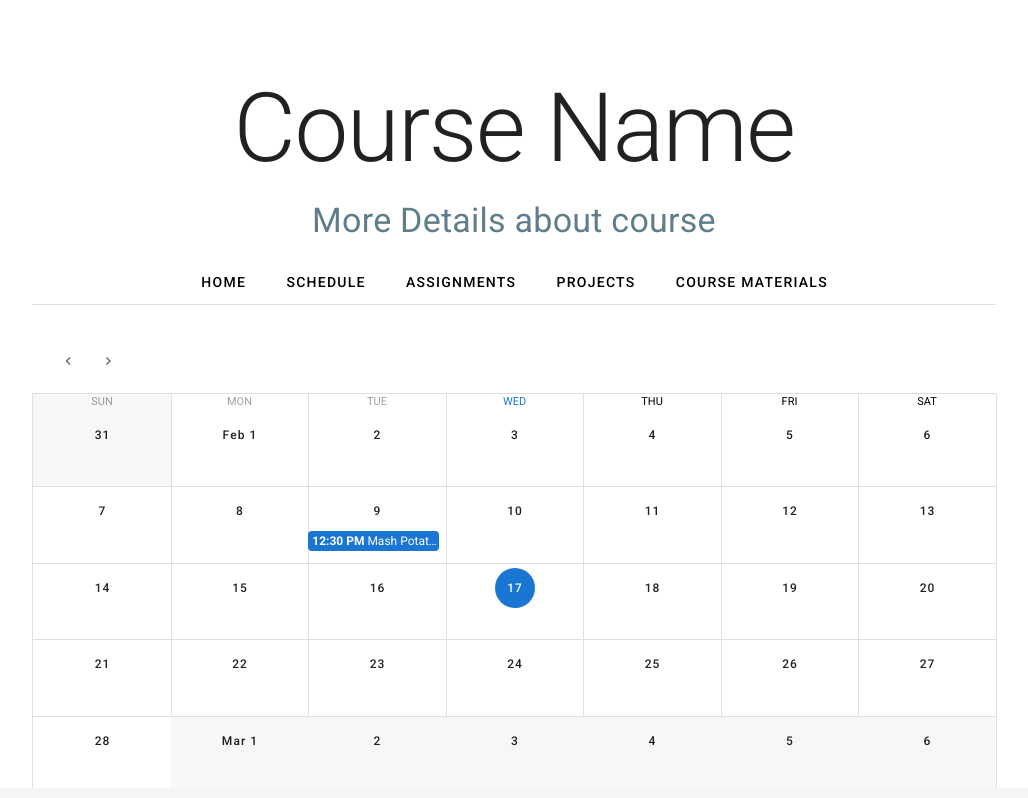
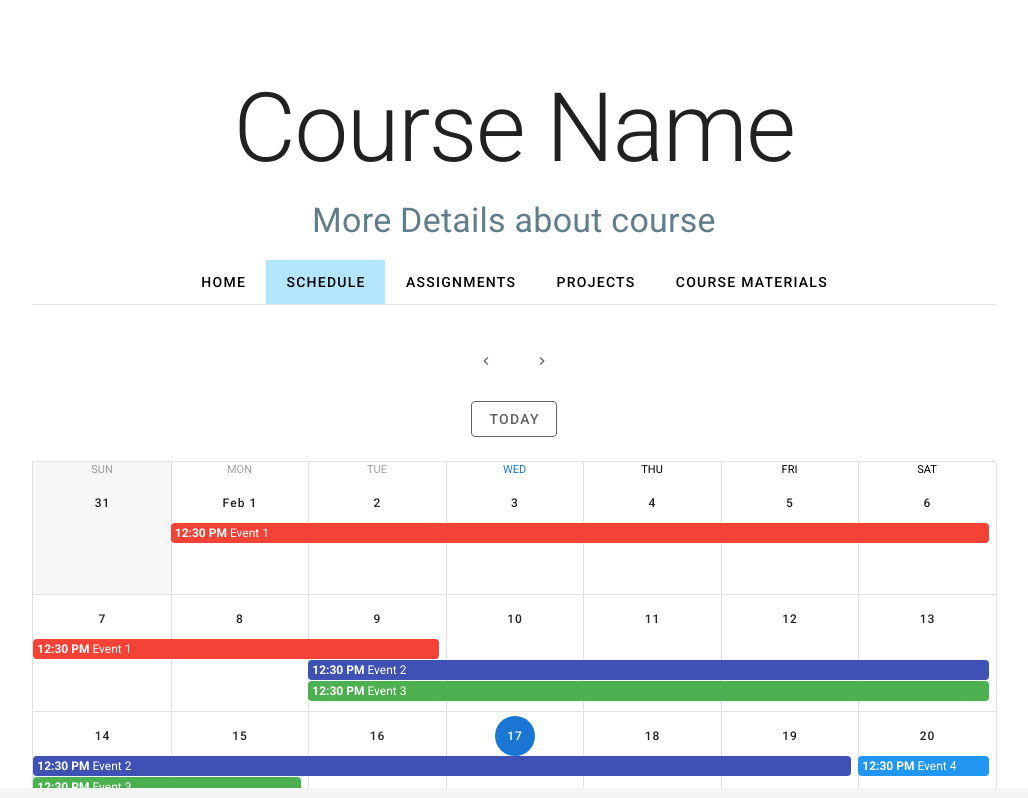
Before and after one commit to Amin-MAG/course-template, a Nuxt app: page / in a window 1280 px wide. Shown: the top 798 px of the page, without its empty margins (126-1154 px from the left). Built offline with nearby package versions, Linux system fonts and the light colour scheme.

Commit message:
Add Schedule component

```diff
--- a/components/About.vue
+++ b/components/About.vue
@@ -45,7 +45,7 @@
         <v-col cols="8">
           <div class="text-h5">Teacher Assistants</div>
           <v-row>
-            <v-col v-for="ta in people.assistants" cols="3" class="justify-center">
+            <v-col v-for="(ta, index) in people.assistants" :key="index" cols="3" class="justify-center">
               <div
                 class="pa-4 d-flex flex-column align-center justify-center">
                 <v-img
--- a/components/CourseMaterials.vue
+++ b/components/CourseMaterials.vue
@@ -30,6 +30,7 @@
       <v-row class="my-4">
         <v-col
           v-for="(material, index) in materials.additional"
+          :key="index"
           cols="4">
           <v-card>
             <v-img
--- /dev/null
+++ b/components/Schedule.vue
@@ -0,0 +1,94 @@
+<template>
+  <v-row class="fill-height">
+    <v-col>
+      <v-sheet class="mb-2" height="64">
+        <v-toolbar class="d-flex flex-column align-center justify-center" flat>
+          <v-btn
+            fab
+            text
+            small
+            class="mx-2"
+            color="grey darken-2"
+            @click="prev">
+            <v-icon small>
+              mdi-chevron-left
+            </v-icon>
+          </v-btn>
+
+          <v-toolbar-title class="text-center mx-2 text-h6" v-if="$refs.calendar">
+            {{ $refs.calendar.title }}
+          </v-toolbar-title>
+
+          <v-btn
+            fab
+            text
+            small
+            class="mx-2"
+            color="grey darken-2"
+            @click="next">
+            <v-icon small>
+              mdi-chevron-right
+            </v-icon>
+          </v-btn>
+
+          <v-spacer/>
+        </v-toolbar>
+      </v-sheet>
+
+      <div class="mb-6 d-flex flex-column align-center justify-center">
+        <v-btn
+          outlined
+          class="mx-auto"
+          color="grey darken-2"
+          @click="setToday">
+          Today
+        </v-btn>
+
+      </div>
+
+      <v-sheet height="600">
+        <v-calendar
+          ref="calendar"
+          v-model="focus"
+          color="primary"
+          type="month"
+          :events="events"
+          :event-color="getEventColor"/>
+      </v-sheet>
+    </v-col>
+  </v-row>
+</template>
+
+<script>
+  export default {
+    name: "Schedule",
+    data: ()=>({
+      focus: '',
+    }),
+    mounted () {
+      this.$refs.calendar.checkChange();
+    },
+    methods: {
+      getEventColor(event) {
+        return event.color
+      },
+      setToday() {
+        this.focus = ''
+      },
+      prev() {
+        this.$refs.calendar.prev()
+      },
+      next() {
+        this.$refs.calendar.next()
+      },
+      rnd(a, b) {
+        return Math.floor((b - a + 1) * Math.random()) + a
+      },
+    },
+    props: ['events']
+  }
+</script>
+
+<style scoped>
+
+</style>
--- a/pages/index.vue
+++ b/pages/index.vue
@@ -13,7 +13,8 @@
         class="d-flex align-center justify-center">
 
         <v-btn
-          v-for="item in menu"
+          v-for="(item, index) in menu"
+          :key="index"
           color="black"
           v-ripple="{ class: `light-blue--text` }"
           :style="page===item.pageName ? 'background-color: #B3E5FC' : ''"
@@ -33,45 +34,7 @@
       <assignments v-show="page===ASSIGNMENT_PAGE" :assignments="assignments"/>
       <assignments v-show="page===PROJECT_PAGE" :assignments="projects"/>
       <CourseMaterials v-show="page===COURSE_MATERIAL_PAGE" :materials="materials"/>
-
-      <v-row>
-        <v-col>
-          <v-sheet height="400">
-            <v-toolbar flat>
-              <v-btn
-                fab
-                text
-                small
-                color="grey darken-2"
-                @click="prev">
-                <v-icon small>
-                  mdi-chevron-left
-                </v-icon>
-              </v-btn>
-              <v-btn
-                fab
-                text
-                small
-                color="grey darken-2"
-                @click="next">
-                <v-icon small>
-                  mdi-chevron-right
-                </v-icon>
-              </v-btn>
-              <v-toolbar-title v-if="$refs.calendar">
-                {{ $refs.calendar.title }}
-              </v-toolbar-title>
-            </v-toolbar>
-            <v-calendar
-              ref="calendar"
-              v-model="focus"
-              color="primary"
-              :events="schedule.events"
-              :type="type"/>
-          </v-sheet>
-        </v-col>
-      </v-row>
-
+      <Schedule v-show="page===SCHEDULE_PAGE" :events="schedule.events"/>
 
       <v-divider class="my-8"/>
 
@@ -87,9 +50,10 @@
   import About from "../components/About";
   import Footer from "../components/Footer";
   import CourseMaterials from "../components/CourseMaterials";
+  import Schedule from "../components/Schedule";
 
   const HOME_PAGE = 'home';
-  const SCHEDULE_PAGE = 'Schedule';
+  const SCHEDULE_PAGE = 'schedule';
   const ASSIGNMENT_PAGE = 'assignments';
   const PROJECT_PAGE = 'projects';
   const COURSE_MATERIAL_PAGE = 'materials';
@@ -142,11 +106,30 @@
 
       // Schedule
       schedule: {
-        events:[
+        events: [
           {
-            name: 'Mash Potatoes',
+            name: 'Event 1',
+            start: '2021-02-01 12:30',
+            end: '2021-02-09 15:30',
+            color: 'red'
+          },
+          {
+            name: 'Event 2',
             start: '2021-02-09 12:30',
-            end: '2021-02-09 15:30',
+            end: '2021-02-19 15:30',
+            color: 'indigo'
+          },
+          {
+            name: 'Event 3',
+            start: '2021-02-09 12:30',
+            end: '2021-02-15 15:30',
+            color: 'green'
+          },
+          {
+            name: 'Event 4',
+            start: '2021-02-20 12:30',
+            end: '2021-02-24 15:30',
+            color: 'blue'
           },
         ]
       },
@@ -279,14 +262,6 @@
         ]
       }
     }),
-    components: { CourseMaterials, Footer, About },
-    methods: {
-      prev () {
-        this.$refs.calendar.prev()
-      },
-      next () {
-        this.$refs.calendar.next()
-      },
-    }
+    components: { Schedule, CourseMaterials, Footer, About },
   }
 </script>
```
